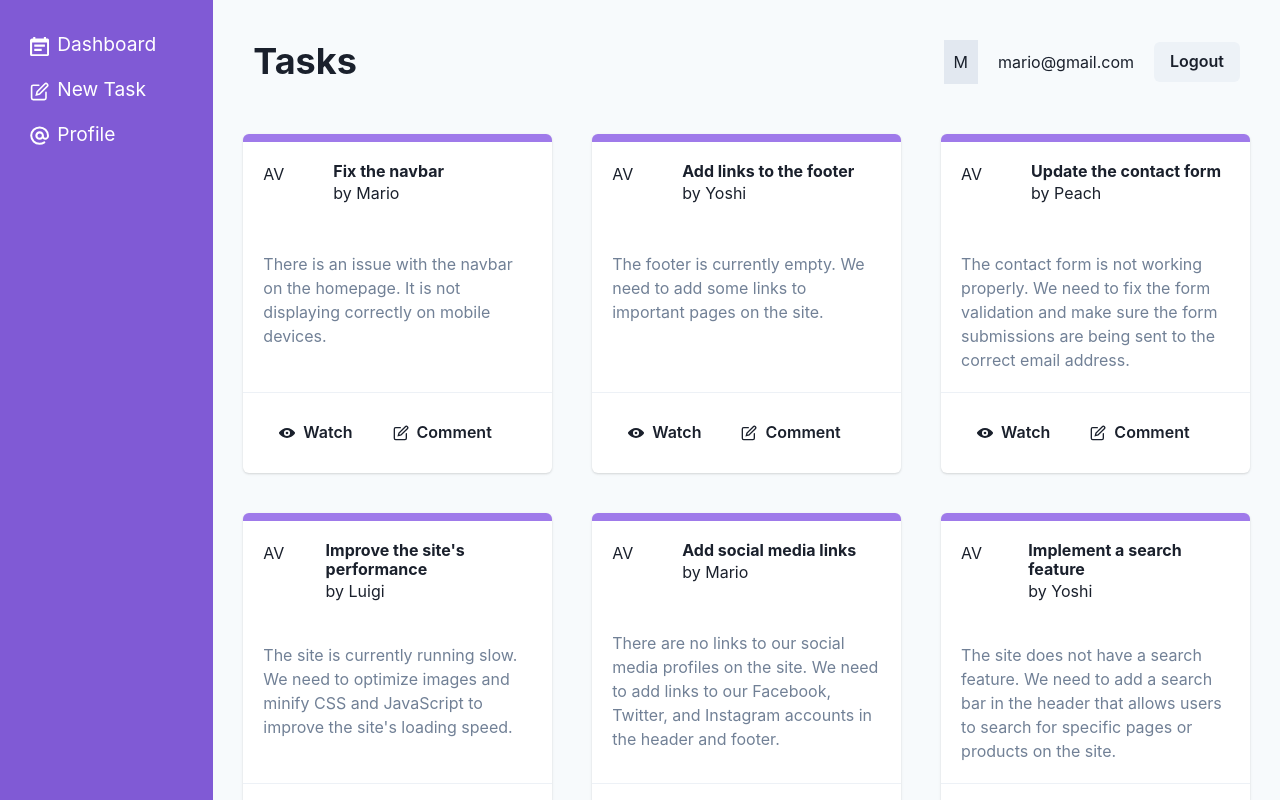
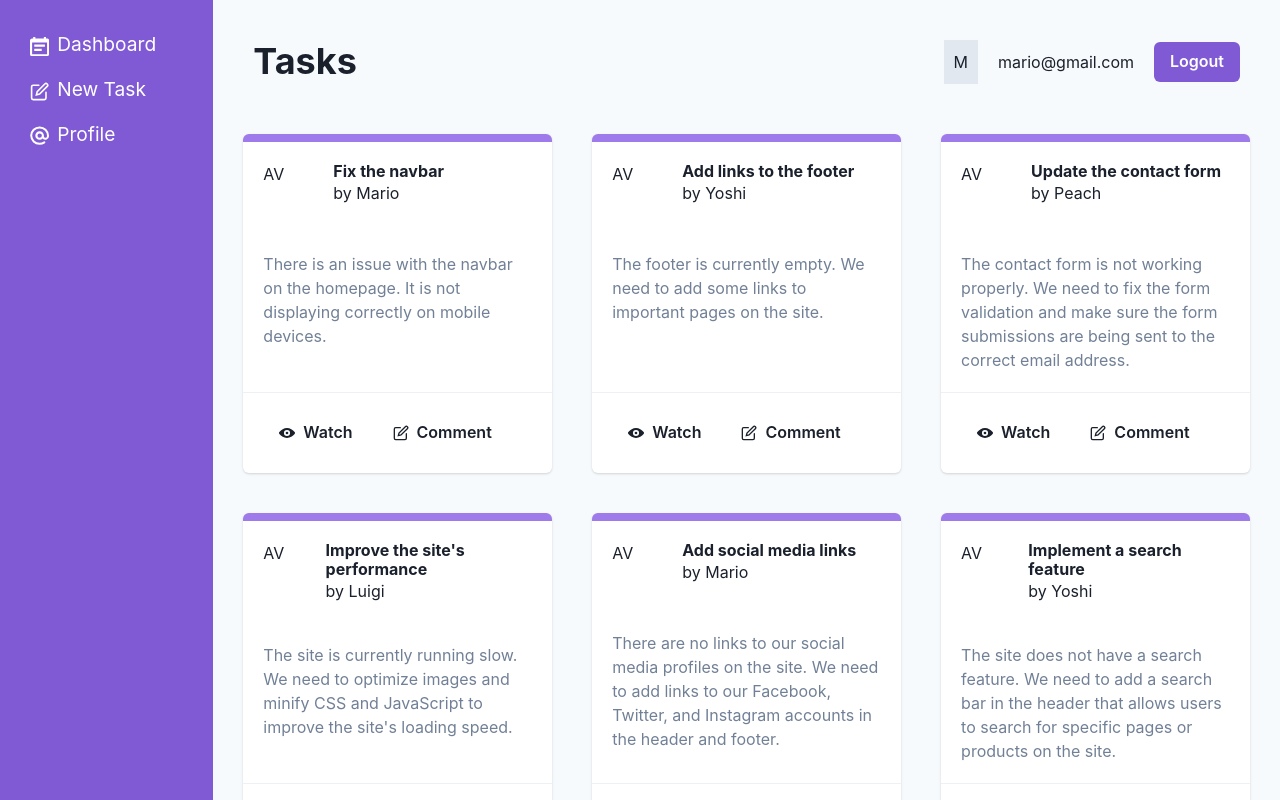
Before and after one commit to ha-spring/tasks-chakra-ui, a React (Vite) app: page / in a window 1280 px wide. Shown: the top 800 px of the page. Built offline with nearby package versions, Linux system fonts and the light colour scheme.

Commit message:
change logout button color

```diff
--- a/src/components/Navbar.tsx
+++ b/src/components/Navbar.tsx
@@ -19,7 +19,7 @@ export default function Navbar() {
           M
         </Box>
         <Text>mario@gmail.com</Text>
-        <Button>Logout</Button>
+        <Button colorScheme="purple">Logout</Button>
       </HStack>
     </Flex>
   );
```
